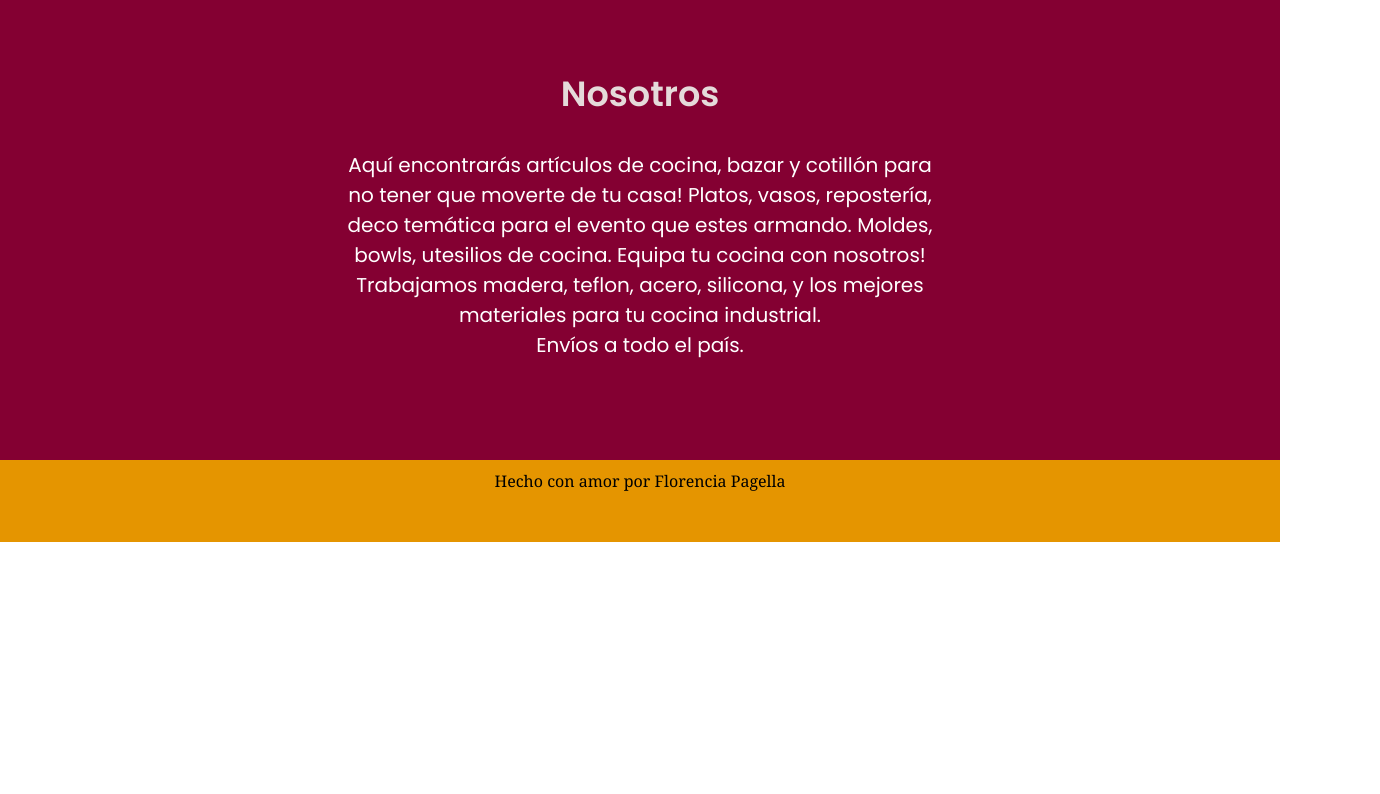
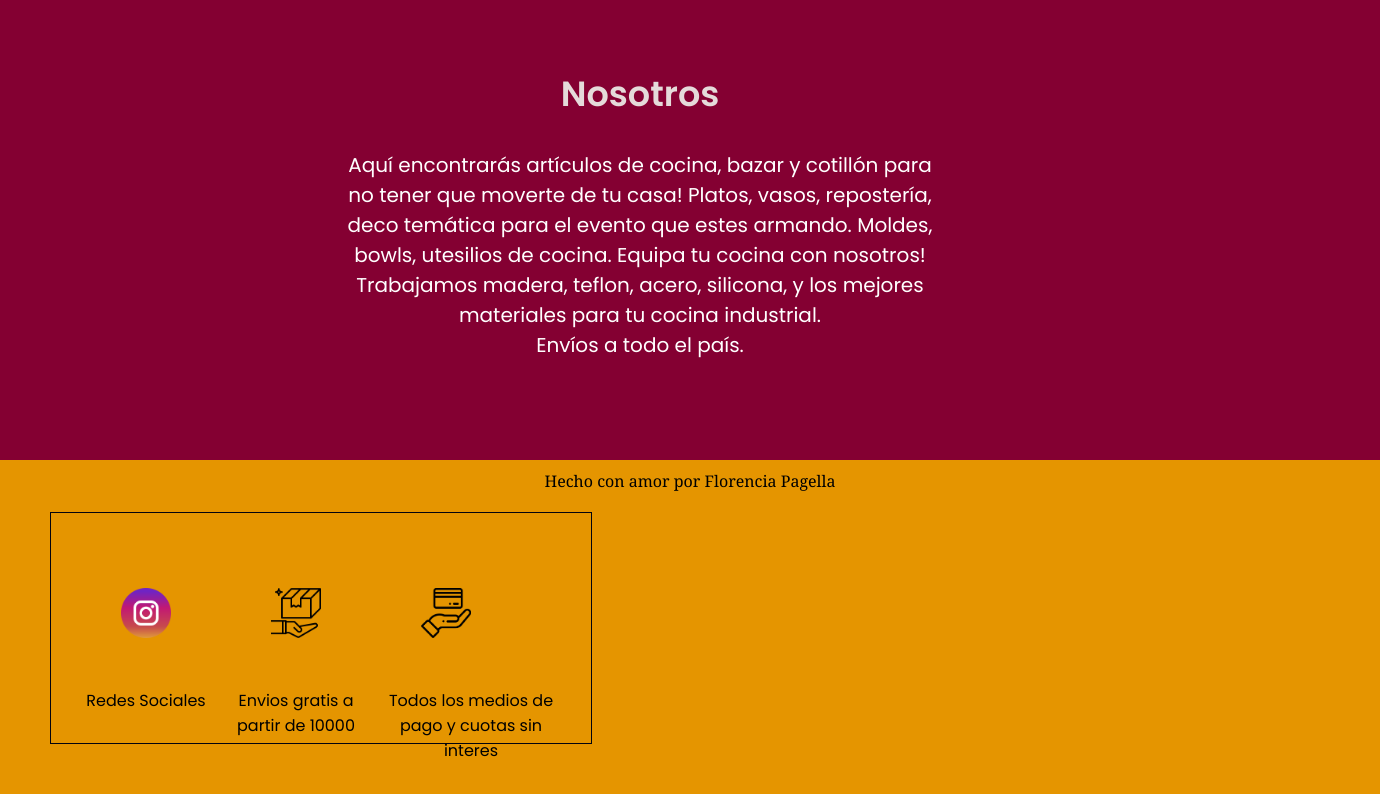
Before and after one commit to Florp94/Ejercicio2Nucba, a plain HTML site: page index.html in a window 1280 px wide. Shown: the part 592-1386 px from the top of the page, 1380 px wide, since content can reach past the window. Before the commit the page ends 1134 px from the top, so only its background shows below. Drawn offline with Linux system fonts and the light colour scheme.

Commit message:
errorbackreparado

```diff
--- a/index.html
+++ b/index.html
@@ -7,7 +7,9 @@
     <link rel="stylesheet" href="styles.css" />
     <title>Landing Page</title>
   </head>
+
   <body>
+
     <header>
       <img
         src="./imagenes navbar/Dulce_Estación_logo-removebg-preview.png"
@@ -22,6 +24,7 @@
         </ul>
       </nav>
     </header>
+
     <main>
       <!-- HERO -->
       <section id="hero">
@@ -51,7 +54,24 @@
       </section>
       <h2 class="titulo-h2">Nosotros</h2>
        <div class="informacion-de-tienda"><p >Aquí encontrarás artículos de cocina, bazar y cotillón para no tener que moverte de tu casa! Platos, vasos, repostería, deco temática para el evento que estes armando. Moldes, bowls, utesilios de cocina. Equipa tu cocina con nosotros! Trabajamos madera, teflon, acero, silicona, y los mejores materiales para tu cocina industrial. <br> Envíos a todo el país. </p></div>
+<!-- INFORMACIÓN -->
+      <SECTION id="info">
+        <div class="info-facilidad-container">
+          <div class="info-cuadro"></div>
+          <div class="info-cuadro"></div>
+          <div class="info-cuadro"></div>
+        </div>
+      </SECTION>
     </main>
-  <footer class="footer-estilo">Hecho con amor por Florencia Pagella </footer>
-  </body>
+    <!-- Suscribite a nuestro newsletter: form Nombre y mail, boton suscribirse -->
+    <footer class="footer-estilo">
+        Hecho con amor por Florencia Pagella
+        <div class="contacto">
+          <div class="caja-info-contacto"> <br> <img src="/Imagenes Footer/instagram.png" alt="" class="imagen-contacto"> Redes Sociales</div>
+          <div class="caja-info-contacto"> <br> <img src="/Imagenes Footer/paquete.png" alt="" class="imagen-contacto"> Envios gratis a partir de 10000</div>
+          <div class="caja-info-contacto"> <br> <img src="/Imagenes Footer/tarjeta-de-credito.png" alt="" class="imagen-contacto"> Todos los medios de pago y cuotas sin interes</div>
+        </div>
+    </footer>
+
+    </body>
 </html>
--- a/styles.css
+++ b/styles.css
@@ -8,6 +8,9 @@
     list-style-type: none;
 }
 
+body {
+    background: #840032;
+}
 /* header */
 header {
     background: #E59500 ;
@@ -59,6 +62,7 @@ main {
     justify-content: center;
     color: white;
     width: 100%;
+
 }
 
 .hero-foto {
@@ -157,6 +161,9 @@ main {
 }
 
 /* Footer */
+footer {
+    background:#E59500;
+}
 .footer-estilo {
     background: #E59500;
     justify-content: center;
@@ -165,5 +172,39 @@ main {
     padding: 50px;
     padding-top: 10px;
     font-family: Georgia, 'Times New Roman', Times, serif;
+    width: 100%;
 
 }
+
+.contacto {
+    display: flex;
+    justify-content:space-between;
+    font-family: Impact, Haettenschweiler, 'Arial Narrow Bold', sans-serif;
+    padding-bottom: 30px;
+    border:#02040F 1px;
+    border-style:groove;
+    margin-top: 20px;
+    width: 500px;
+    height: 200px;
+    padding-left: 20px;
+    padding-right: 20px;
+}
+
+.imagen-contacto {
+    width: 50px;
+    justify-content: center;
+    text-align: center;
+    display: -webkit-flex;
+    display: flex;
+    padding-bottom: 5px;
+    flex-wrap: wrap;
+    width: 50px;
+    padding: 50px;
+}
+.caja.info.contacto {
+    padding-top: 50px;
+    display: flex;
+    display: -webkit-flex;
+    justify-content: space-between;
+
+}
```
Also changed, not shown: Imagenes Footer/enviado.png (added), Imagenes Footer/instagram.png (added), Imagenes Footer/metodo-de-pago.png (added), Imagenes Footer/paquete.png (added), Imagenes Footer/tarjeta-de-credito.png (added).
